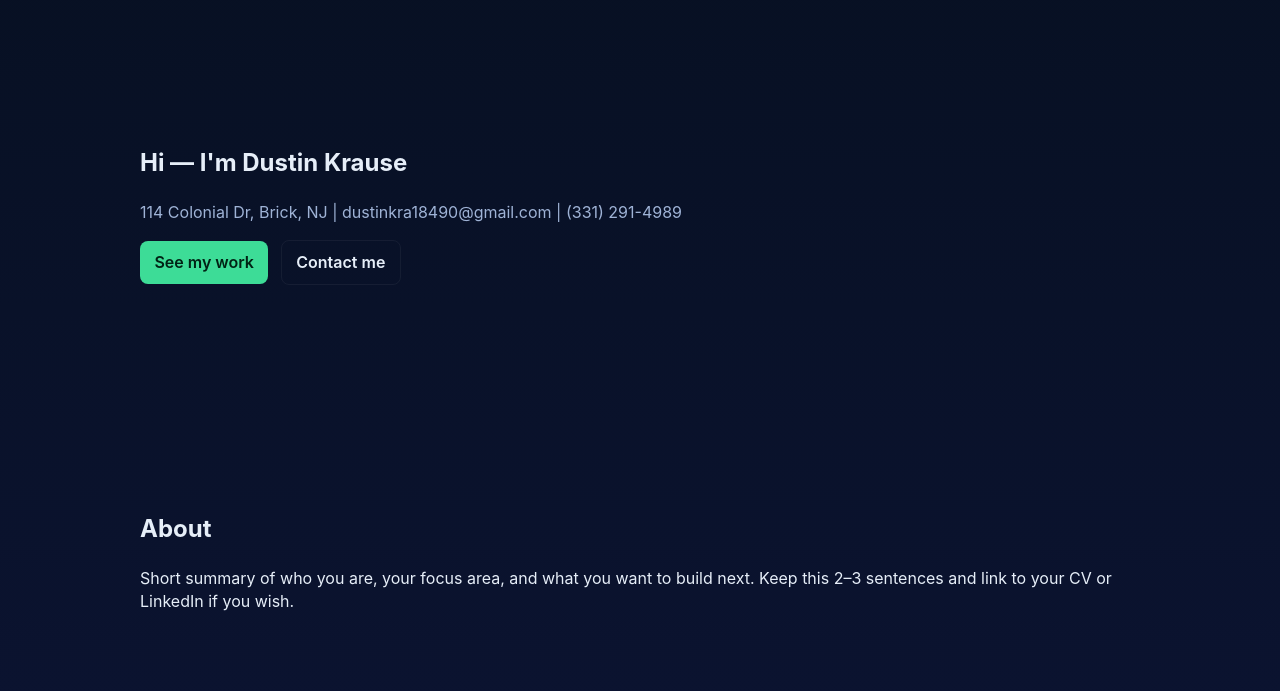
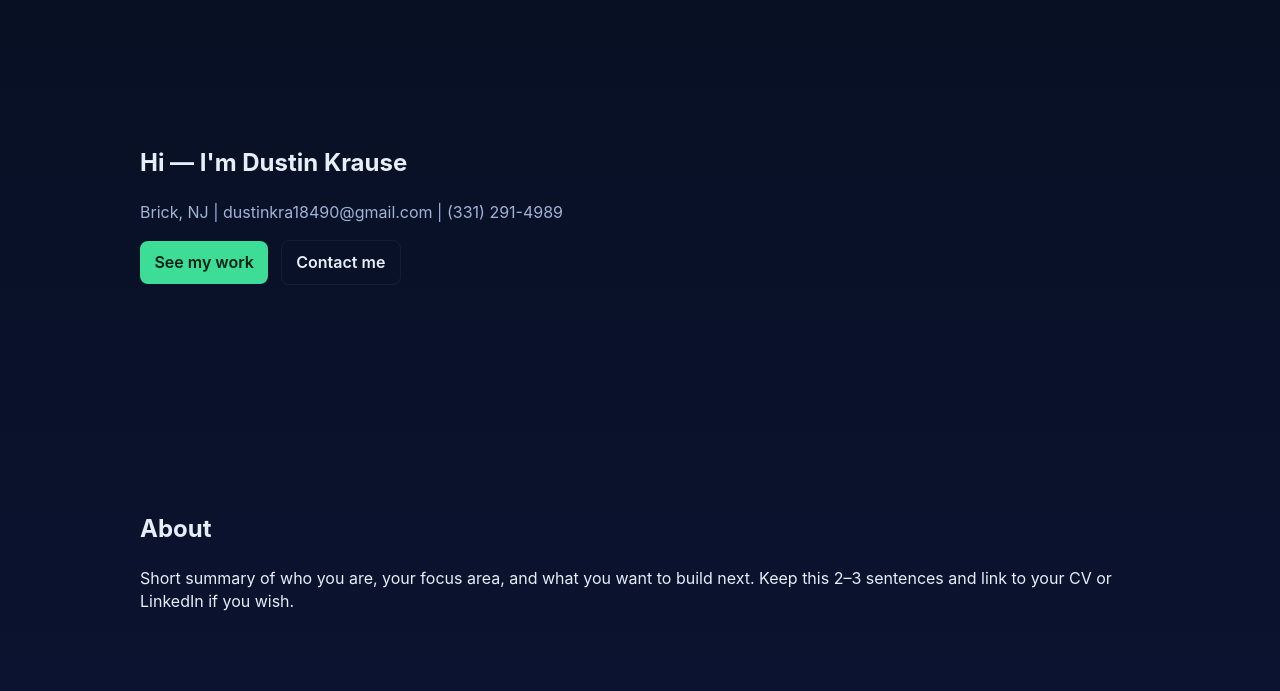
Before and after one commit to dustinkrausedev4-alt/portfolio, a plain HTML site: page index.html in a window 1280 px wide. Shown: the part 91-782 px from the top of the page. Drawn offline with Linux system fonts and the light colour scheme.

Commit message:
Update index.html

```diff
--- a/index.html
+++ b/index.html
@@ -28,7 +28,7 @@
     <section id="hero" class="hero">
       <div class="container">
         <h1>Hi — I'm Dustin Krause</h1>
-        <p class="lead">114  Colonial Dr, Brick, NJ | dustinkra18490@gmail.com | (331) 291-4989</p>
+        <p class="lead">Brick, NJ | dustinkra18490@gmail.com | (331) 291-4989</p>
         <p>
           <a class="btn" href="#projects">See my work</a>
           <a class="btn btn-alt" href="#contact">Contact me</a>
```
